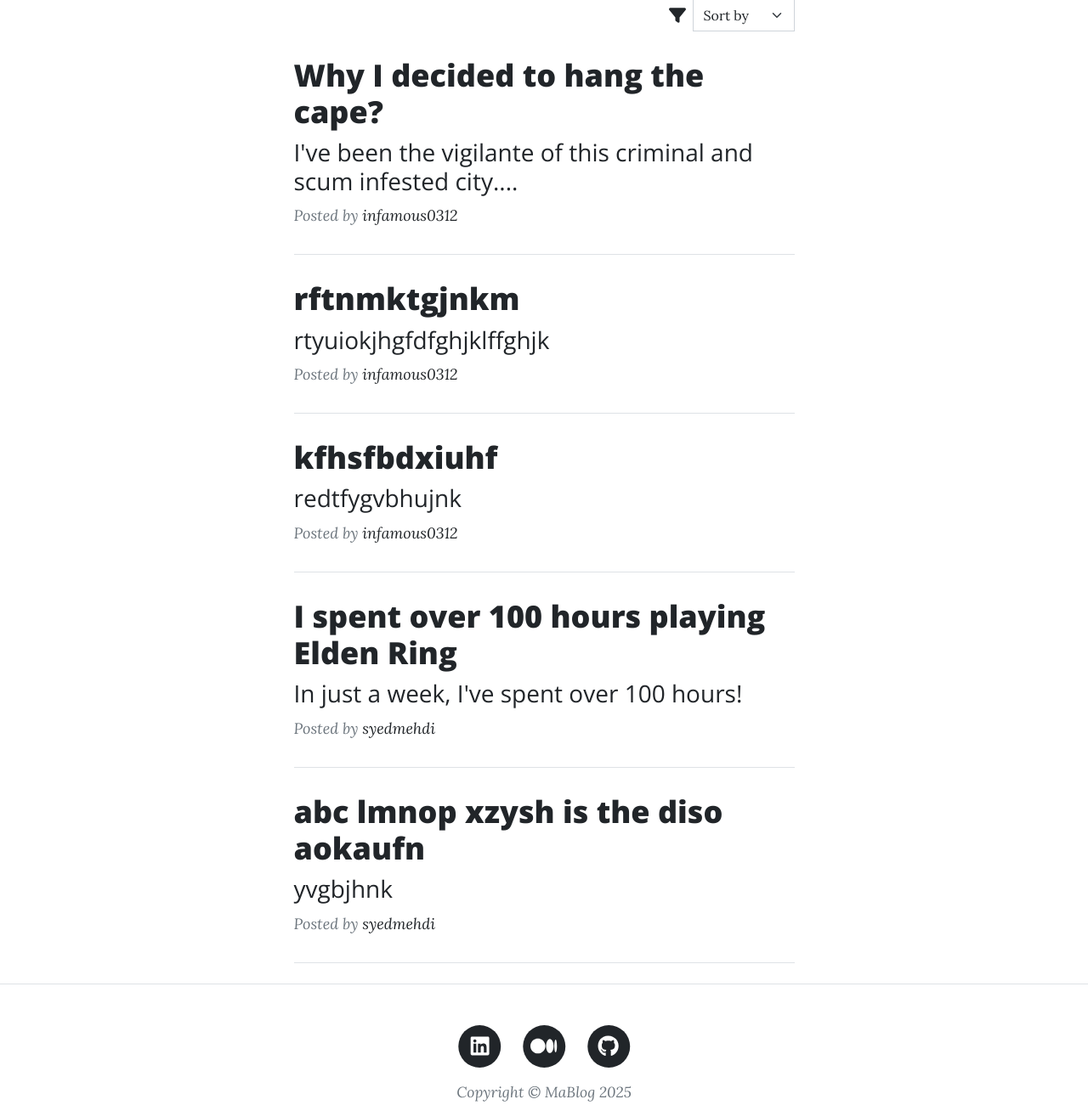
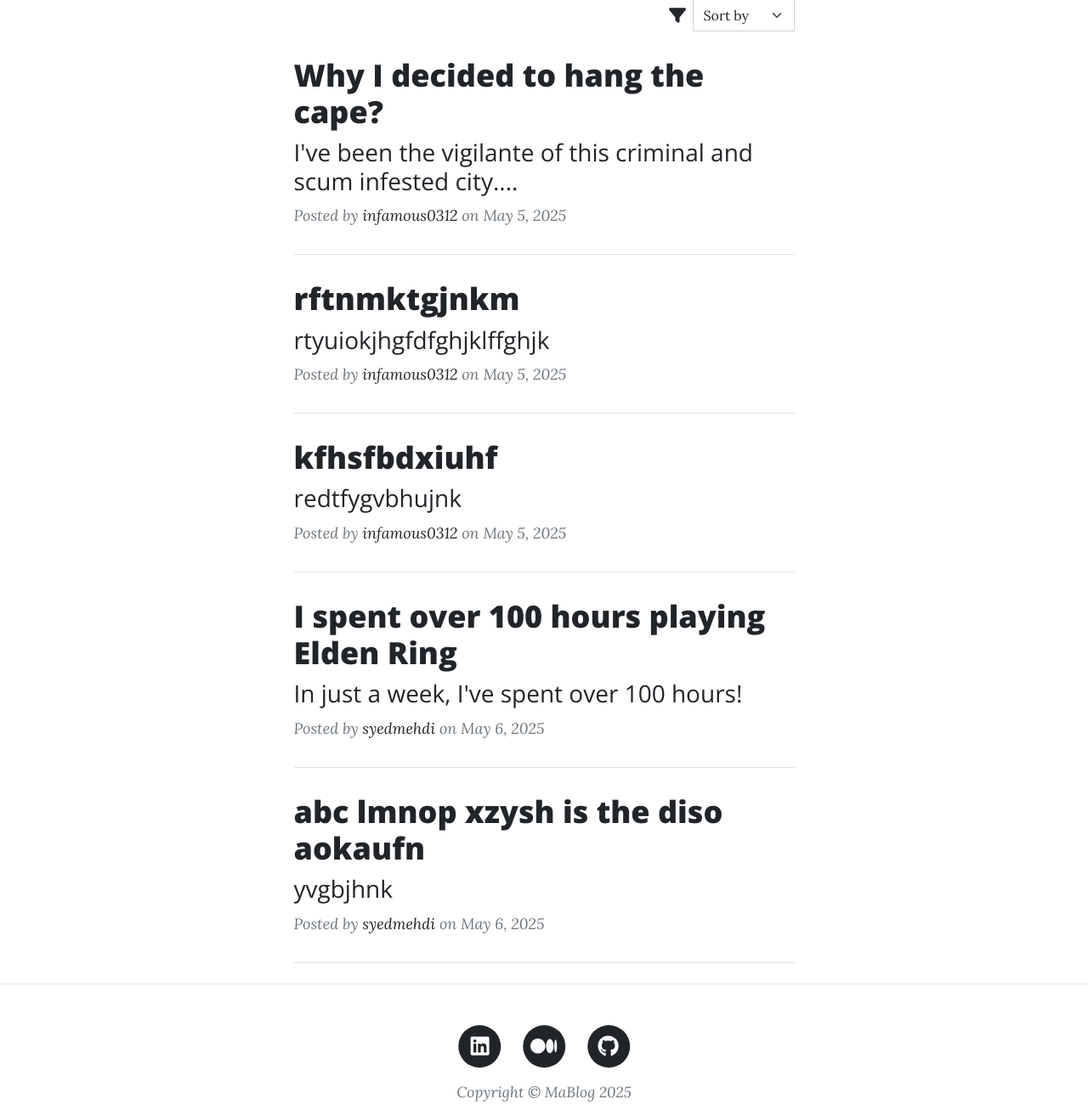
Before and after one commit to Infamous003/MaBlog, a Django app: template users/templates/users/user_posts.html in a window 1280 px wide. Shown: the part 810-2111 px from the top of the page at 85% size. Run offline with Django 5.2, Linux system fonts and the light colour scheme; the template is opened without the code that fills it: values that come from a table or form of the project are taken from there, others are empty; data comes from the database, SQL or seed files in the repository; some libraries are stand-ins or nearby versions.

Commit message:
Add date of the post next to username and add missing anchor tag

```diff
--- a/users/templates/users/user_posts.html
+++ b/users/templates/users/user_posts.html
@@ -42,10 +42,12 @@
                     <p class="post-meta">
                         Posted by
                         <a href="#!">{{ post.author.username }}
-                        {% if request.user.is_authenticated %}
-                            <a href="{% url 'post_edit' post.id %}"><i class="fa-solid fa-pen ms-2"></i></a>
-                            <a href="{% url 'post_delete' post.id %}"><i class="fa-solid fa-trash ms-3"></i></a>
-                        {% endif %}
+                            {% if request.user.is_authenticated %}
+                                <a href="{% url 'post_edit' post.id %}"><i class="fa-solid fa-pen ms-2"></i></a>
+                                <a href="{% url 'post_delete' post.id %}"><i class="fa-solid fa-trash ms-3"></i></a>
+                            {% endif %}
+                        </a>
+                        on {{ post.created_at.date }}
                     </p>
                 </div>
                 <!-- Divider-->
```
